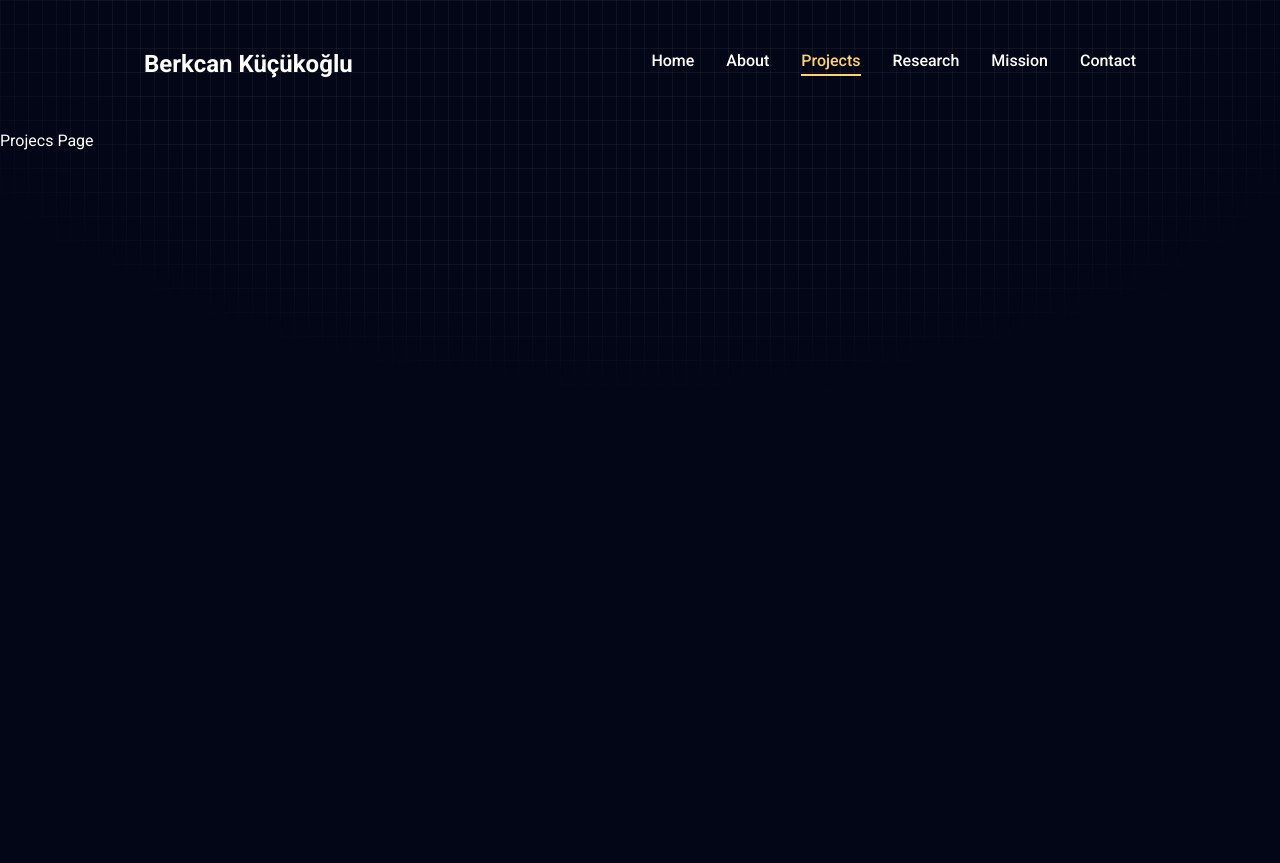
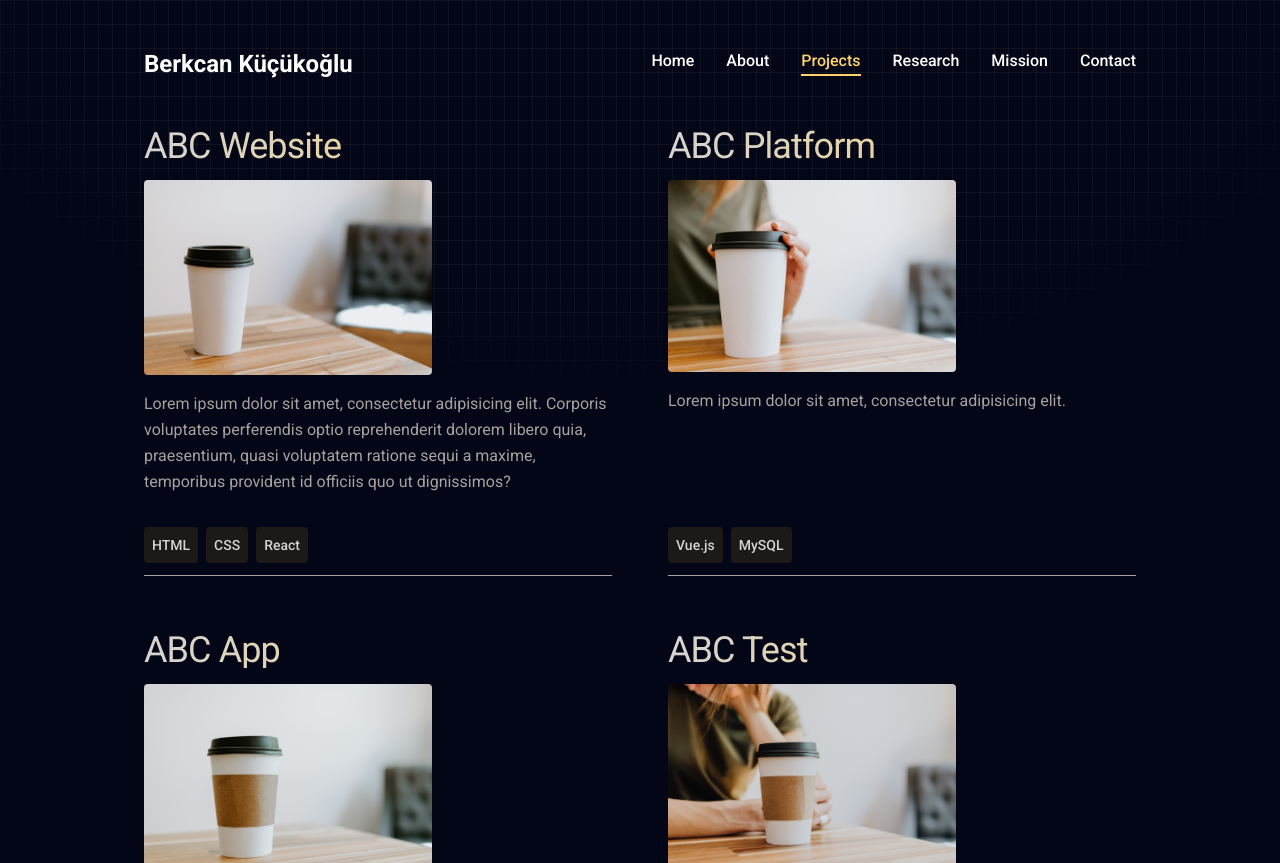
Before and after one commit to berkcankucukoglu/nextjs-portfolio-berkcan, a Next.js app: page /projects in a window 1280 px wide. Shown: the top 863 px of the page. Before the commit the page ends 800 px from the top, so only its background shows below. Built offline with nearby package versions, Linux system fonts and the light colour scheme.

Commit message:
general progress: projects and back-to-top btn done

```diff
--- a/app/globals.css
+++ b/app/globals.css
@@ -18,4 +18,12 @@
   .h3 {
     @apply text-xl xl:text-2xl leading-[1.1] font-semibold;
   }
+
+  .text-outline {
+    -webkit-text-stroke: 1px #fff;
+  }
+
+  .text-outline-hover {
+    -webkit-text-stroke: 1px #ffd369;
+  }
 }
--- a/app/layout.jsx
+++ b/app/layout.jsx
@@ -1,6 +1,7 @@
 import { Roboto } from "next/font/google";
 import "./globals.css";
 import Header from "@/components/Navbar/Header";
+import BackToTop from "@/components/BackToTop/backToTop";
 
 const roboto = Roboto({
   subsets: ["latin"],
@@ -28,6 +29,7 @@ export default function RootLayout({ children }) {
 
         <Header />
         {children}
+        <BackToTop />
       </body>
     </html>
   );
--- a/app/page.jsx
+++ b/app/page.jsx
@@ -20,7 +20,7 @@ function Home() {
             <p className="max-w-lg mb-9">Lorem ipsum dolor sit amet consectetur, adipisicing elit. Vel iste eum quia ea quibusdam in veritatis voluptate corporis excepturi, recusandae repellat quisquam, quam accusamus dolor ipsum nobis temporibus aut quae minus hic, officiis aspernatur. Repellendus, maiores fuga, deleniti placeat ullam magni saepe culpa ea nam ipsum aspernatur. Reiciendis, nihil assumenda?</p>
             {/* Btns/Links */}
             <div className="flex flex-col lg:flex-row items-center gap-8">
-              <Button variant="outline_stone" size="lg" className="flex items-center gap-2 uppercase">
+              <Button variant="outline_transparent" size="lg" className="flex items-center gap-2 uppercase">
                 <span className="text-lg">Download Resume</span>
                 <FontAwesomeIcon icon={faDownload} className="w-auto h-6 text-lg" />
               </Button>
--- a/app/projects/page.jsx
+++ b/app/projects/page.jsx
@@ -1,8 +1,87 @@
-import React from 'react'
+"use client"
+import Link from "next/link"
+import { PROJECTS } from "@/constants/projects";
+import { motion } from "framer-motion";
+import { FontAwesomeIcon } from "@fortawesome/react-fontawesome";
+import { faCircleChevronRight } from "@fortawesome/free-solid-svg-icons";
+import Image from "next/image";
 
 function Projecs() {
     return (
-        <div>Projecs Page</div>
+        <section className="min-h-[80vh] flex flex-col justify-center py-12 xl:py-0">
+            <div className="container mx-auto">
+                <motion.div
+                    initial={{ opacity: 0 }}
+                    animate={{
+                        opacity: 1,
+                        transition: { duration: 0.5, ease: "easeIn" }
+                    }}
+                    className="grid grid-cols-1 md:grid-cols-2 gap-14"
+                >
+                    {PROJECTS.map((project, index) => {
+                        return (
+                            <Link
+                                href={project.url}
+                                key={index}
+                                className="flex flex-1 flex-col justify-between gap-6 group">
+                                {/* content */}
+                                <motion.div
+                                    whileInView={{ opacity: 1, x: 0 }}
+                                    initial={{ opacity: 0, x: -25 }}
+                                    transition={{ duration: 0.75 }}
+                                    className="w-full h-full flex flex-col">
+                                    <h2 className="bg-gradient-to-r from-stone-300 to-accent bg-clip-text text-4xl tracking-tight text-transparent leading-none group-hover:text-accent transition-all duration-200">{project.title}</h2>
+                                    {/* image */}
+                                    <motion.div
+                                        initial={{ opacity: 0 }}
+                                        animate={{
+                                            opacity: 1,
+                                            transition: { duration: 0.25, ease: "easeIn" }
+                                        }}
+                                        className="w-full h-full relative">
+                                        <motion.div
+                                            initial={{ opacity: 0 }}
+                                            animate={{
+                                                opacity: 1,
+                                                transition: { duration: 0.25, ease: "easeInOut" }
+                                            }}
+                                            className="w-72 my-4">
+                                            <Image
+                                                src={project.image}
+                                                priority
+                                                quality={100}
+                                                width={288}
+                                                sizes="100vw"
+                                                alt={project.title}
+                                                className="object-contain rounded"
+                                            />
+                                        </motion.div>
+                                    </motion.div>
+                                    <div className="w-full h-full">
+                                        <p className="text-stone-400 group-hover:text-white">{project.description}</p>
+                                    </div>
+
+                                </motion.div>
+                                {/* border */}
+                                <div className="w-full flex flex-wrap border-b border-stone-400 pb-1">
+                                    {project.technologies.map((tech, index) => (
+                                        <motion.span
+                                            whileInView={{ opacity: 1, x: 0 }}
+                                            initial={{ opacity: 0, x: -25 }}
+                                            transition={{ duration: 1 }}
+                                            className="mr-2 my-2 rounded bg-stone-900 p-2 text-sm font-medium text-stone-300 group-hover:text-white"
+                                            key={index}
+                                        >
+                                            {tech}
+                                        </motion.span>
+                                    ))}
+                                </div>
+                            </Link>
+                        )
+                    })}
+                </motion.div>
+            </div>
+        </section>
     )
 }
 
--- /dev/null
+++ b/components/BackToTop/backToTop.jsx
@@ -0,0 +1,48 @@
+"use client"
+import React, { useEffect, useState } from 'react';
+import { FontAwesomeIcon } from '@fortawesome/react-fontawesome';
+import { faCircleChevronUp } from '@fortawesome/free-solid-svg-icons';
+import { motion } from 'framer-motion';
+import { Button } from '../ui/button';
+
+function BackToTop() {
+    const [backToTopBtn, setBackToTopBtn] = useState(false);
+
+    useEffect(() => {
+        window.addEventListener("scroll", () => {
+            if (window.scrollY > 100) {
+                setBackToTopBtn(true)
+            }
+            else {
+                setBackToTopBtn(false)
+            }
+        })
+    }, [])
+    const scrollTop = () => {
+        window.scrollTo({
+            top: 0,
+            behavior: "smooth"
+        })
+    }
+    return (
+        <div>
+            {backToTopBtn && (
+                <motion.span
+                    whileInView={{ opacity: 1, x: 0 }}
+                    initial={{ opacity: 0, x: 25 }}
+                    transition={{ duration: 0.75 }}
+                    className='fixed right-0 bottom-24 rounded-l-full pr-5 py-1 pl-1 bg-stone-800'>
+                    <Button
+                        variant="outline_stone"
+                        size="back_to_top"
+                        title='Back to Top'
+                        onClick={scrollTop}>
+                        <FontAwesomeIcon icon={faCircleChevronUp} className='text-2xl' />
+                    </Button>
+                </motion.span>
+            )}
+        </div>
+    )
+}
+
+export default BackToTop
--- a/components/Navbar/Header.jsx
+++ b/components/Navbar/Header.jsx
@@ -1,3 +1,4 @@
+"use client"
 import Link from "next/link"
 import { Button } from "../ui/button";
 import Nav from "./Nav";
@@ -10,7 +11,7 @@ function Header() {
             <div className="container mx-auto flex items-center justify-between">
                 {/* Home Btn as Name for Desktop */}
                 <Link href="/">
-                    <h1 className="font-semibold text-2xl">
+                    <h1 className="font-semibold text-2xl md:transform md:transition-transform md:duration-300 md:hover:scale-110">
                         {USER_INFO.name}&nbsp;{USER_INFO.surname}
                     </h1>
                 </Link>
--- a/components/Navbar/MobileNav.jsx
+++ b/components/Navbar/MobileNav.jsx
@@ -21,7 +21,7 @@ function MobileNav() {
                 <div className="my-20 text-center text-2xl">
                     {/* Home Btn as Name for Mobile */}
                     <Link href="/">
-                        <SheetTrigger className="font-semibold text-xl">{USER_INFO.name}&nbsp;{USER_INFO.surname}</SheetTrigger>
+                        <SheetTrigger className="font-semibold text-xl transform transition-transform duration-300 hover:scale-110">{USER_INFO.name}&nbsp;{USER_INFO.surname}</SheetTrigger>
                     </Link>
                 </div>
                 <nav className="flex flex-col justify-center items-center gap-8">
--- a/components/Photo/Photo.jsx
+++ b/components/Photo/Photo.jsx
@@ -18,7 +18,7 @@ function Photo() {
                     opacity: 1,
                     transition: { duration: 0.25, ease: "easeInOut" }
                 }}
-                className="w-72 h-72 sm:w-96 sm:h-96 xl:w-[498px] xl:h-[498px]">
+                className="w-72 h-72 sm:w-96 sm:h-96 xl:w-[498px] xl:h-[498px] relative">
                 <Image
                     src={USER_INFO.image}
                     priority
--- a/components/Social/Social.jsx
+++ b/components/Social/Social.jsx
@@ -10,6 +10,7 @@ function Social() {
                     <Link
                         key={index}
                         href={item.path}
+                        target="_blank"
                         className="w-11 h-11 border border-stone-400 rounded-full flex justify-center items-center text-white text-2xl hover:border-accent hover:text-accent-hover hover:transition-all duration-200">
                         {item.icon}
                     </Link>
--- a/components/ui/button.jsx
+++ b/components/ui/button.jsx
@@ -12,13 +12,15 @@ const buttonVariants = cva(
         default: "bg-accent text-primary hover:bg-accent-hover",
         primary: "bg-primary text-white",
         outline: "border border-accent bg-transparent text-accent hover:bg-accent hover:text-primary",
-        outline_stone: "border border-stone-400 bg-transparent text-white hover:text-accent-hover hover:border-accent"
+        outline_transparent: "border border-stone-400 bg-transparent text-white hover:border-accent hover:text-accent-hover hover:transition-all duration-200",
+        outline_stone: "border border-stone-400 bg-transparent text-white hover:border-accent hover:text-accent-hover hover:bg-stone-800",
       },
       size: {
         default: "h-10 rounded-full px-6",
         sm: "h-9 rounded-md px-6",
         lg: "h-11 rounded-md px-8 text-sm uppercase tracking-[2px]",
         icon: "h-10 w-10",
+        back_to_top: "h-full w-full rounded-full p-3"
       },
     },
     defaultVariants: {
--- /dev/null
+++ b/constants/projects.js
@@ -0,0 +1,38 @@
+import project1 from '../public/assets/projects/5aoE9pwrER4-unsplash.jpg';
+import project2 from '../public/assets/projects/aVf9CI1kZ0s-unsplash.jpg';
+import project3 from '../public/assets/projects/IhxM7w392e0-unsplash.jpg';
+import project4 from '../public/assets/projects/sK0dKnDOcEM-unsplash.jpg';
+
+export const PROJECTS = [
+  {
+    title: 'ABC Website',
+    image: project1,
+    description:
+      'Lorem ipsum dolor sit amet, consectetur adipisicing elit. Corporis voluptates perferendis optio reprehenderit dolorem libero quia, praesentium, quasi voluptatem ratione sequi a maxime, temporibus provident id officiis quo ut dignissimos?',
+    technologies: ['HTML', 'CSS', 'React'],
+    url: '',
+  },
+  {
+    title: 'ABC Platform',
+    image: project2,
+    description: 'Lorem ipsum dolor sit amet, consectetur adipisicing elit.',
+    technologies: ['Vue.js', 'MySQL'],
+    url: '',
+  },
+  {
+    title: 'ABC App',
+    image: project3,
+    description:
+      'Lorem ipsum dolor sit amet, consectetur adipisicing elit. Corporis voluptates perferendis optio reprehenderit dolorem libero quia, praesentium.',
+    technologies: ['HTML', 'CSS', 'Angular'],
+    url: '',
+  },
+  {
+    title: 'ABC Test',
+    image: project4,
+    description:
+      'Lorem ipsum dolor sit amet, consectetur adipisicing elit. Corporis voluptates perferendis optio reprehenderit dolorem libero quia, praesentium.',
+    technologies: ['HTML', 'CSS', 'Angular'],
+    url: '',
+  },
+];
```
Also changed, not shown: constants/index.js (+0 -34 lines).
